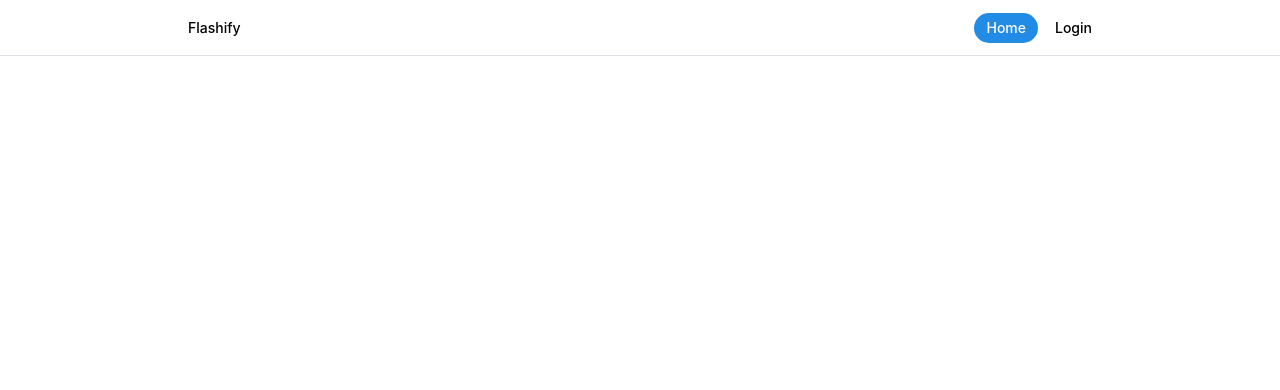
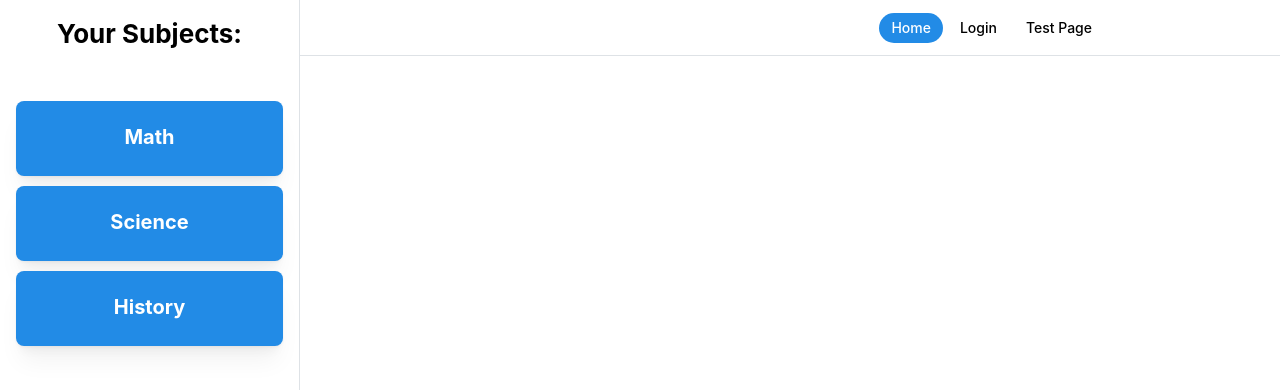
Before and after one commit to ZhengBenjamin/Flashify, a React (Vite) app in the folder client/: page /study in a window 1280 px wide. Before the commit this address had no page. Shown: the top 390 px of the page. Built offline with nearby package versions, Linux system fonts and the light colour scheme; the HTML template or start-up script is replaced by a standard one.

Commit message:
Started study page and navbar

```diff
--- a/client/package.json
+++ b/client/package.json
@@ -29,10 +29,12 @@
     "@tiptap/starter-kit": "^2.11.3",
     "dayjs": "^1.11.13",
     "embla-carousel-react": "^7.1.0",
+    "icons-react": "^3.7.1",
     "react": "^18.3.1",
     "react-dom": "^18.3.1",
     "react-router-dom": "^7.1.5",
-    "recharts": "^2.15.0"
+    "recharts": "^2.15.0",
+    "tabler": "^1.0.0"
   },
   "devDependencies": {
     "@eslint/js": "^9.17.0",
--- a/client/src/App.jsx
+++ b/client/src/App.jsx
@@ -7,6 +7,7 @@ import {MantineProvider} from '@mantine/core';
 import Front from './assets/pages/Front';
 import Authentication from './assets/pages/Authentication';
 import Header from "./assets/components/jsx/Header.jsx";
+import Study from "./assets/pages/Study.jsx";
 
 export default function App() {
     return (
@@ -17,6 +18,7 @@ export default function App() {
                 <Routes>
                     <Route path="/" element={<Front/>}/>
                     <Route path="/auth" element={<Authentication/>}/>
+                    <Route path="/study" element={<Study/>}/>
                 </Routes>
             </Router>
         </MantineProvider>
--- a/client/src/assets/components/css/Header.module.css
+++ b/client/src/assets/components/css/Header.module.css
@@ -1,6 +1,6 @@
 .header {
     height: 56px;
-    margin-bottom: 30px;
+    margin-bottom: 0px;
     background-color: white;
     border-bottom: 1px solid light-dark(var(--mantine-color-gray-3), var(--mantine-color-dark-4));
   }
--- /dev/null
+++ b/client/src/assets/components/css/SubjectNavbar.module.css
@@ -0,0 +1,35 @@
+.navbar {
+  /* width: 400px; */
+  height: 100vh;
+  /* padding: var(--mantine-spacing-md); */
+  /* display: flex; */
+  /* flex-direction: column; */
+}
+
+.stack {
+  padding-top: 50px;
+  gap: var(--mantine-spacing-xs);
+}
+
+.paper {
+  height: 75px;
+  margin: 0px;
+  background-size: cover;
+  background-position: center;
+  background-color: var(--mantine-color-blue-filled);
+
+  transition:
+    transform 150ms ease;
+
+  &:hover {
+    transform: scale(1.01);
+  }
+}
+
+.title {
+  font-weight: bold;
+  color: white;
+  display: flex;
+  justify-content: center;
+  align-items: center;
+}
--- a/client/src/assets/components/jsx/Header.jsx
+++ b/client/src/assets/components/jsx/Header.jsx
@@ -7,6 +7,7 @@ import classes from '../css/Header.module.css';
 const links = [
     {label: 'Home', link: '/'},
     {label: 'Login', link: '/auth'},
+    {label: 'Test Page', link: '/study'},
 ];
 
 export default function Header() {
--- /dev/null
+++ b/client/src/assets/components/jsx/SubjectNavbar.jsx
@@ -0,0 +1,38 @@
+import { Tabs, Center, Paper, Stack, Title, Text, useMantineTheme } from '@mantine/core';
+import classes from '../css/SubjectNavbar.module.css';
+
+
+function SubjectCard(props) {
+  const theme = useMantineTheme();
+
+  return (
+    <Paper shadow="md" radius="md" p="lg" component="a" href={props.subjectLink} className={classes.paper}>
+      <div>
+        <Text align="center" size="xl" className={classes.title}>
+          {props.subject}
+        </Text>
+      </div>
+    </Paper>
+  );
+}
+
+export default function SubjectNavbar(props) {
+
+  return (
+
+    <Paper className={classes.navbar}>
+      <Center>
+        <Title order={2}> Your Subjects: </Title>
+      </Center>
+
+      <Stack justify="center" className={classes.stack}>
+
+        {props.subjects.map((subject) => (
+          <SubjectCard subject={subject.label} subjectLink={subject.link} />
+        ))}
+
+      </Stack>
+    </Paper>
+  )
+
+}
--- /dev/null
+++ b/client/src/assets/pages/Study.jsx
@@ -0,0 +1,36 @@
+import { AppShell, Burger } from '@mantine/core';
+import { useDisclosure } from '@mantine/hooks';
+import Header from '../components/jsx/Header';
+import SubjectNavbar from '../components/jsx/SubjectNavbar';
+
+// TODO: Link to DB
+const subjects = [
+  { label: 'Math', link: '/math' },
+  { label: 'Science', link: '/science' },
+  { label: 'History', link: '/history' },
+];
+
+
+export default function Study() {
+  const [opened, { toggle }] = useDisclosure();
+
+  return (
+    <AppShell
+      header={<Header />}
+      navbar={{
+        width: 300,
+        breakpoint: 'sm',
+        collapsed: { mobile: !opened },
+      }}
+      padding="md"
+    >
+      <AppShell.Navbar p="md">
+        <SubjectNavbar subjects={subjects}/>
+      </AppShell.Navbar>
+
+      <AppShell.Main>
+        {/*Todo: Add flashcards + features*/}
+      </AppShell.Main>
+    </AppShell>
+  );
+}
```
Also changed, not shown: 1 other file (tests, documents, lock files or other folders).
